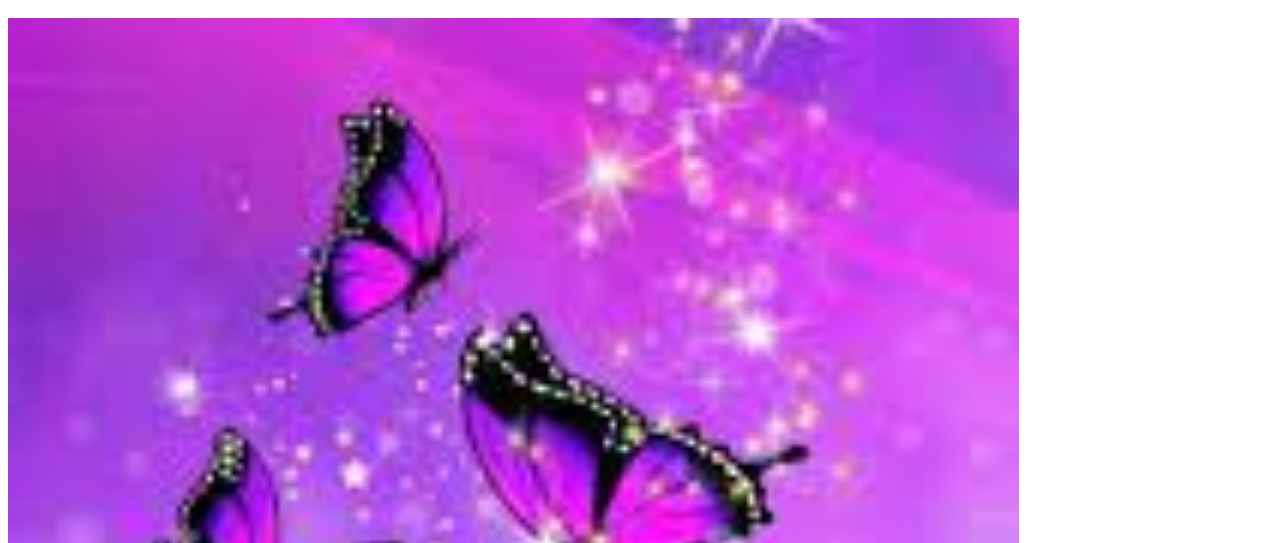
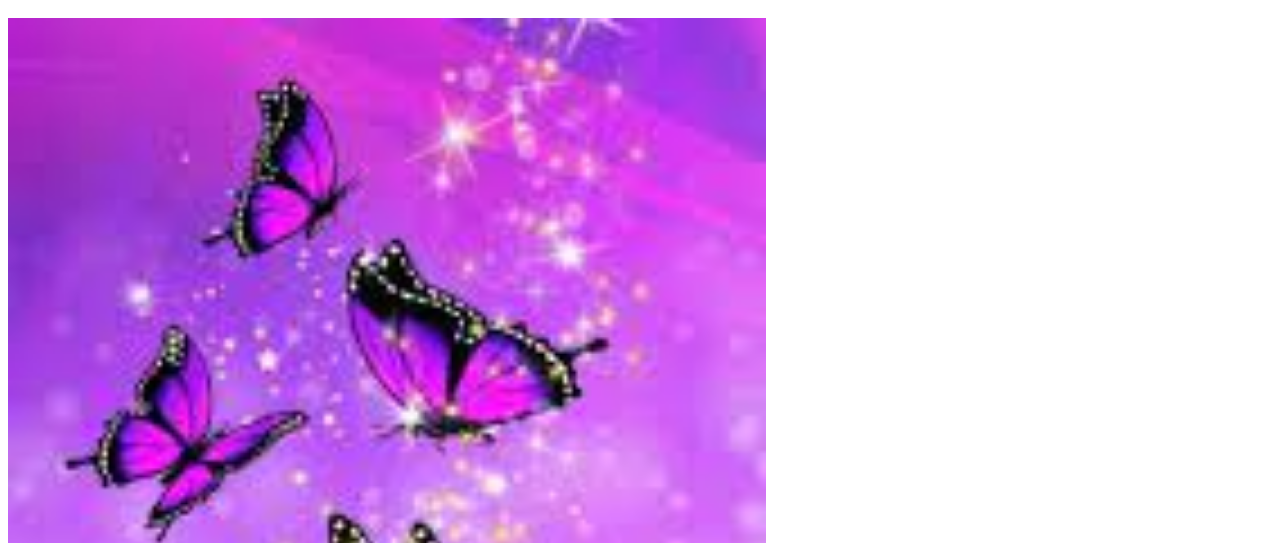
Before and after one commit to navyabangaru1030/navya2, a plain HTML site: page index.html in a window 1280 px wide. Shown: the part 257-800 px from the top of the page. Drawn offline with Linux system fonts and the light colour scheme.

Commit message:
software

```diff
--- a/index.html
+++ b/index.html
@@ -9,7 +9,7 @@
 <hr>
 <hr>
 	<h1>environmental world</h1>
-         <img width="80%" src="butterfly.jpg">
+         <img width="60%" src="butterfly.jpg">
 	<img src="yellow.jpg">
 	<img src="rose.jpg">
 <iframe width="560" height="315" src="https://www.youtube.com/embed/aBfJtTm_XD4?si=7LmYQTSKZtmMeffv" title="YouTube video player" frameborder="0" allow="accelerometer; autoplay; clipboard-write; encrypted-media; gyroscope; picture-in-picture; web-share" allowfullscreen></iframe>
```
